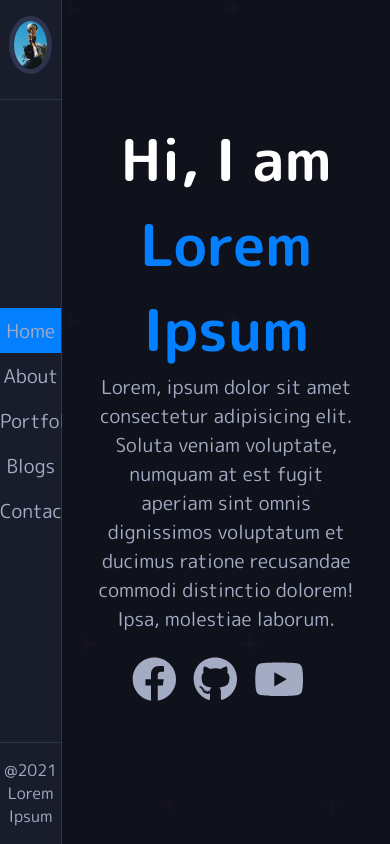
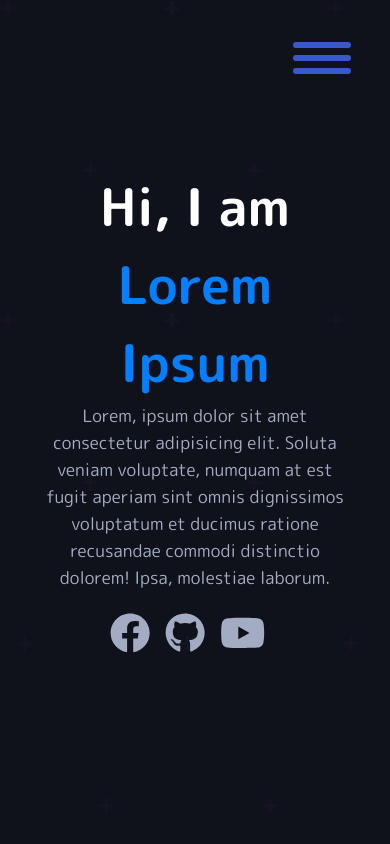
Before and after one commit to S-Solomon/ReactJSPortfolio, a React (Create React App) app: page / in a window 390 px wide. Built offline with nearby package versions, Linux system fonts and the light colour scheme.

Commit message:
homepage media queries

```diff
--- a/src/App.js
+++ b/src/App.js
@@ -6,13 +6,31 @@
 import PortfolioPage from './pages/PortfolioPage' ;
 import BlogsPage from './pages/BlogsPage' ;
 import ContactPage from './pages/ContactPage' ;
+import { useState } from 'react';
+
 
 
 function App() {
+  const [navToggle, setNavToggle] = useState(false);
+
+  const navClick = () =>{
+    setNavToggle(!navToggle)
+  }
+
+
+
+
+
+
   return (
     <div className="App">
-      <div className="sidebar">
+      <div className={`sidebar ${navToggle ? 'nav-toggle': ''}`}>
         <NavBar />
+      </div>
+      <div className="nav-btn" onClick={navClick}>
+        <div className="lines-1"></div>
+        <div className="lines-2"></div>
+        <div className="lines-3"></div>
       </div>
       <div className="main-content">
         <div className="content">
--- a/src/App.scss
+++ b/src/App.scss
@@ -36,3 +36,22 @@
 span {
     color: #037FFF;
 }
+
+@media screen and (max-width: 411px){
+    html{
+        font-size: 70%;
+    }
+}
+@media screen and (max-width: 700px){
+    html{
+        font-size: 90%;
+    }
+}
+@media screen and (max-width: 480px){
+    h2{
+        font-size: 70%;
+    }
+    h3{
+        font-size: 70%;
+    }
+}
--- a/src/styles/_layout.scss
+++ b/src/styles/_layout.scss
@@ -5,6 +5,23 @@
         background-color: #191D2B;
         position: fixed;
         border-right: 1px solid #2e344e;
+        z-index: 11;
+        border-right: 1px solid #2e344e;
+        transform-origin: left;
+        @media screen and (max-width: 1000px){
+            transition: all .4s ease-in-out;
+            transform: translateX(-100%);
+            width: 30%;
+        }
+        @media screen and (max-width: 411px){
+            width: 50%;
+        }
+    }
+    .nav-toggle{
+        @media screen and (max-width: 1000px){
+            transition: all .4s ease-in-out;
+            transform: translateX(0);
+        }
     }
     .main-content {
         width: 84%;
@@ -16,6 +33,54 @@
         position: relative;
         .content {
             margin: 5rem 15rem;
+            @media screen and (max-width: 1100px){
+                margin: 2rem 10rem;
+            }
+            @media screen and (max-width: 1400px){
+                margin: 3rem 10rem;
+            }
+            @media screen and (max-width: 1400px){
+                margin: 3rem 10rem;
+            }
+            @media screen and (max-width: 710px){
+                margin: 2rem 3rem;
+            }
+        }
+        @media screen and (max-width: 1000px){
+            margin-left: 0;
+            width: 100%;
         }
     }
 }
+
+
+.nav-btn{
+    position: absolute;
+    z-index: 10;
+    right: 10%;
+    top: 5%;
+    width: 4rem;
+    height: 4rem;
+    display: none;
+    display: flex;
+    align-items: center;
+    justify-content: space-between;
+    cursor: pointer;
+    .lines-1, .lines-2, .lines-3{
+        height: .4rem;
+        width: 100%;
+        background-color: #3858cc;
+        pointer-events: none;
+        display: none;
+        border-radius: 20px;
+        &:not(:last-child){
+            margin-bottom: .5rem;
+        }
+    }
+    @media screen and (max-width: 1000px){
+        display: block;
+        .lines-1, .lines-2, .lines-3{
+            display: block;
+        }
+    }
+}
```
